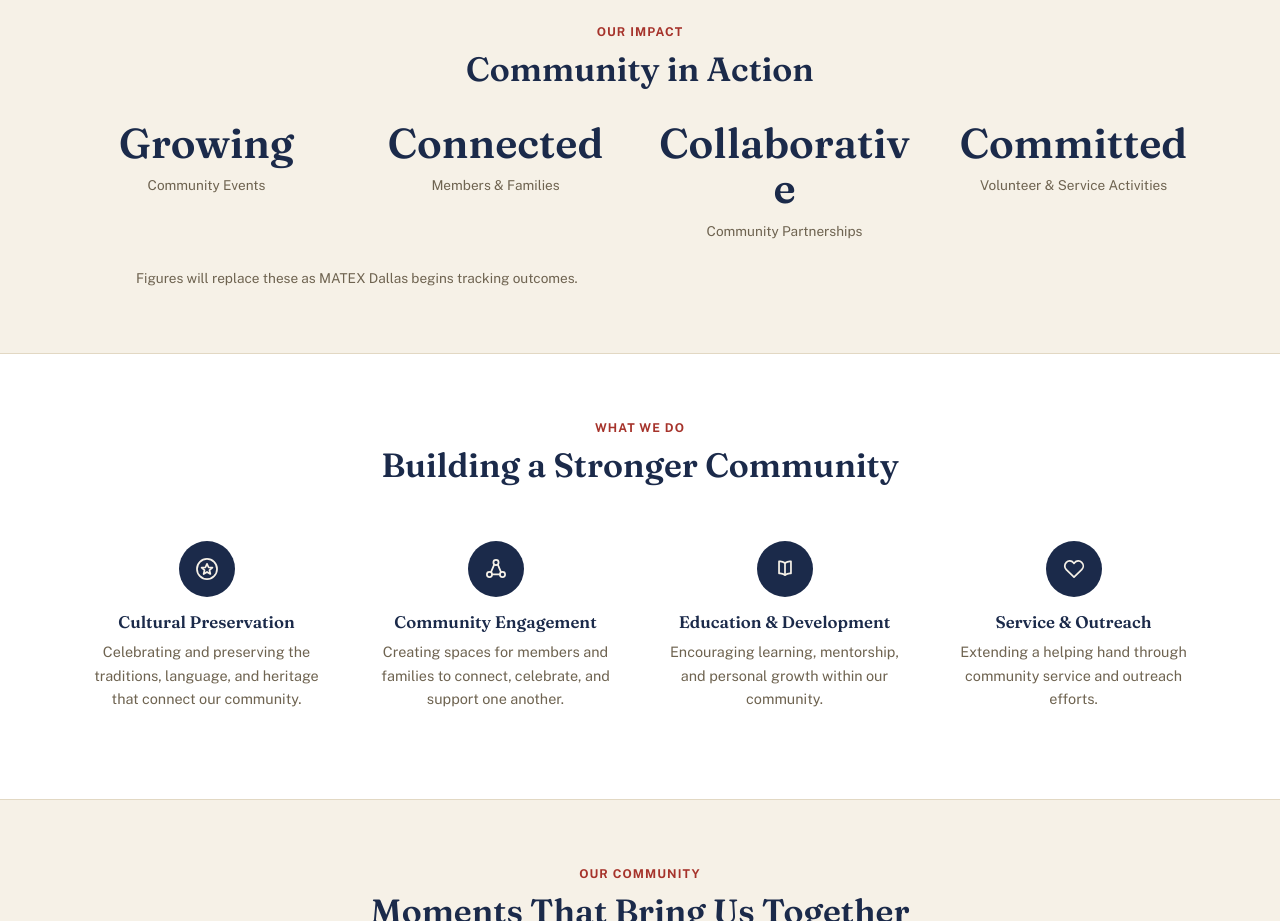
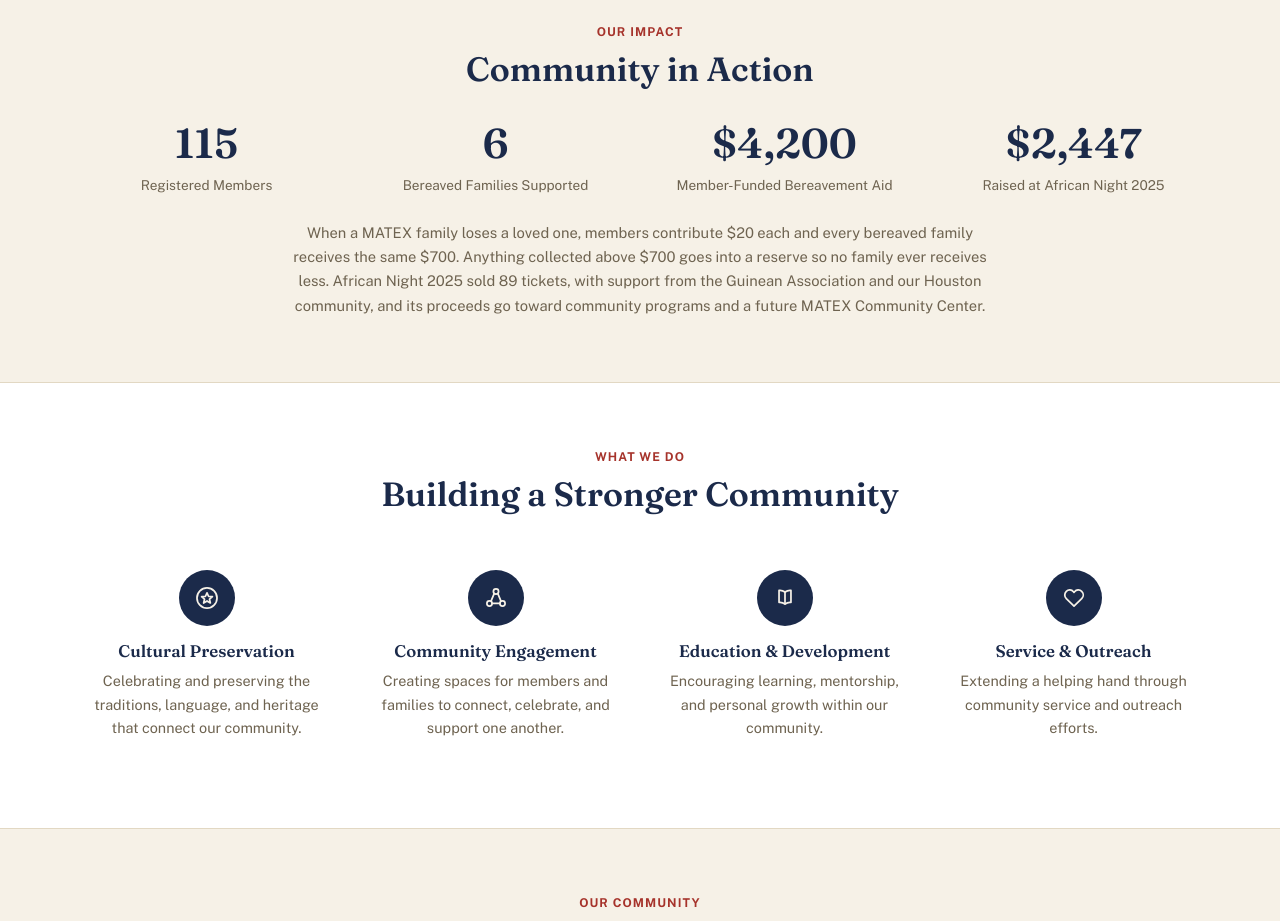
Before and after one commit to matexdallas/matex-dallas-website, a plain HTML site: page index.html in a window 1280 px wide. Shown: the part 1820-2741 px from the top of the page. Drawn offline with Linux system fonts and the light colour scheme.

Commit message:
Replace placeholder impact stats with real figures
Co-Authored-By: Claude Opus 5.5 <noreply@anthropic.com>
Claude-Session: https://claude.ai/code/session_01HRxsGLecLf4rT4g5g3rMsB

```diff
--- a/index.html
+++ b/index.html
@@ -125,12 +125,12 @@
           <h2>Community in Action</h2>
         </div>
         <div class="grid-4">
-          <div class="stat-tile"><div class="num">Growing</div><div class="lbl">Community Events</div></div>
-          <div class="stat-tile"><div class="num">Connected</div><div class="lbl">Members &amp; Families</div></div>
-          <div class="stat-tile"><div class="num">Collaborative</div><div class="lbl">Community Partnerships</div></div>
-          <div class="stat-tile"><div class="num">Committed</div><div class="lbl">Volunteer &amp; Service Activities</div></div>
+          <div class="stat-tile"><div class="num">115</div><div class="lbl">Registered Members</div></div>
+          <div class="stat-tile"><div class="num">6</div><div class="lbl">Bereaved Families Supported</div></div>
+          <div class="stat-tile"><div class="num">$4,200</div><div class="lbl">Member-Funded Bereavement Aid</div></div>
+          <div class="stat-tile"><div class="num">$2,447</div><div class="lbl">Raised at African Night 2025</div></div>
         </div>
-        <p style="text-align:center; font-size:0.85rem; color:var(--muted); margin-top:var(--space-5); margin-bottom:0;">Figures will replace these as MATEX Dallas begins tracking outcomes.</p>
+        <p style="text-align:center; font-size:0.92rem; color:var(--muted); max-width:720px; margin:var(--space-5) auto 0;">When a MATEX family loses a loved one, members contribute $20 each and every bereaved family receives the same $700. Anything collected above $700 goes into a reserve so no family ever receives less. African Night 2025 sold 89 tickets, with support from the Guinean Association and our Houston community, and its proceeds go toward community programs and a future MATEX Community Center.</p>
       </div>
     </section>
 
```
